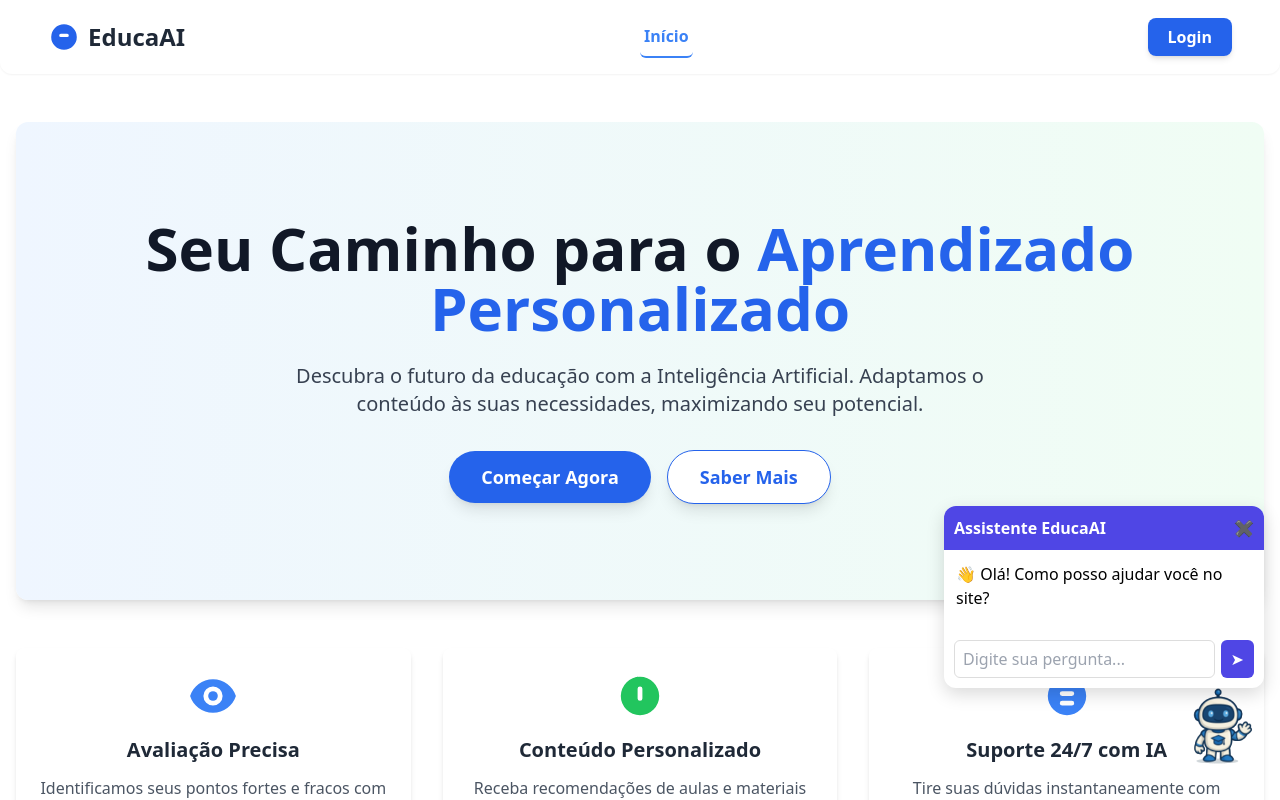
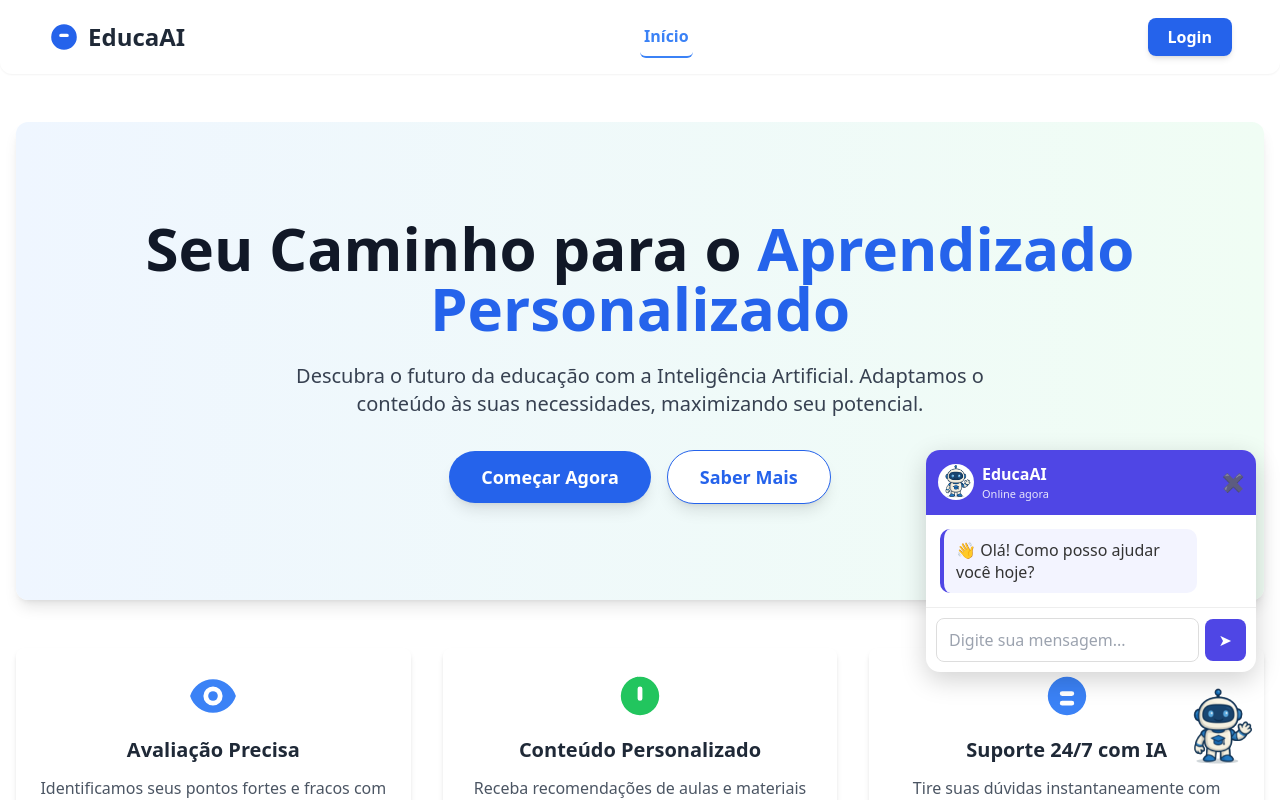
Before and after one commit to Richard-SI/educaAI-Nuxt, a Nuxt app: page / in a window 1280 px wide. Both pictures are taken after a click on the button 1218 px from the left and 734 px from the top of the page. Shown: the top 800 px of the page. Built offline with nearby package versions, Linux system fonts and the light colour scheme.

Commit message:
feat: melhorar a interface do Assistente com novas animações e ajustes de estilo

```diff
--- a/components/AssistantChat.vue
+++ b/components/AssistantChat.vue
@@ -1,35 +1,47 @@
 <template>
-  <transition name="fade">
-    <div v-if="open" class="chat-box">
+  <transition name="chat-fade">
+    <div v-if="open" class="chat-container">
+      <!-- HEADER -->
       <div class="chat-header">
-        Assistente EducaAI
+        <div class="header-info">
+          <img src="/educaAI.png" alt="Assistente" class="header-avatar" />
+          <div>
+            <strong>EducaAI</strong>
+            <div class="status">Online agora</div>
+          </div>
+        </div>
         <button class="close-btn" @click="open = false">✖</button>
       </div>
 
+      <!-- MENSAGENS -->
       <div class="chat-body">
-        <p>👋 Olá! Como posso ajudar você no site?</p>
+        <div class="assistant-message animate-in">
+          👋 Olá! Como posso ajudar você hoje?
+        </div>
       </div>
 
+      <!-- RODAPÉ -->
       <div class="chat-footer">
         <input
           v-model="message"
-          placeholder="Digite sua pergunta..."
+          placeholder="Digite sua mensagem..."
           @keyup.enter="send"
         />
-        <button @click="send">➤</button>
+        <button class="send-btn" @click="send">➤</button>
       </div>
     </div>
   </transition>
 </template>
 
 <script setup>
-import { ref, onMounted, onUnmounted } from 'vue'
+import { ref, onMounted, onUnmounted } from "vue"
 
 const open = ref(false)
 const message = ref("")
 
 function send() {
   if (!message.value.trim()) return
+
   alert("Pergunta enviada: " + message.value)
   message.value = ""
 }
@@ -48,52 +60,160 @@ onUnmounted(() => {
 </script>
 
 <style scoped>
-.chat-box {
+
+/* ==== TRANSIÇÃO DO CHAT ==== */
+.chat-fade-enter-active,
+.chat-fade-leave-active {
+  transition: opacity .25s ease, transform .25s ease;
+}
+
+.chat-fade-enter-from,
+.chat-fade-leave-to {
+  opacity: 0;
+  transform: translateY(12px) scale(0.98);
+}
+
+/* ==== CONTAINER PRINCIPAL ==== */
+.chat-container {
   position: fixed;
-  bottom: 7rem;
-  right: 1rem;
-  width: 320px;
-  background: white;
-  border-radius: 12px;
-  box-shadow: 0 6px 18px rgba(0,0,0,0.15);
+  bottom: 8rem;
+  right: 1.5rem;
+  width: 330px;
+  background: #ffffff;
+  border-radius: 14px;
+  box-shadow: 0 8px 26px rgba(0,0,0,0.18);
   display: flex;
   flex-direction: column;
+  overflow: hidden;
   z-index: 99999;
+  animation: popup-in .25s ease forwards;
 }
 
+@keyframes popup-in {
+  from {
+    opacity: 0;
+    transform: translateY(15px) scale(0.95);
+  }
+  to {
+    opacity: 1;
+    transform: translateY(0) scale(1);
+  }
+}
+
+/* ==== HEADER ==== */
 .chat-header {
-  padding: 10px;
   background: #4f46e5;
   color: white;
-  font-weight: bold;
+  padding: 12px;
   display: flex;
   justify-content: space-between;
-  border-radius: 12px 12px 0 0;
+  align-items: center;
 }
 
-.chat-body {
-  padding: 12px;
-  min-height: 80px;
+.header-info {
+  display: flex;
+  align-items: center;
+  gap: 8px;
 }
 
+.header-avatar {
+  width: 36px;
+  height: 36px;
+  border-radius: 50%;
+  object-fit: cover;
+  background: white;
+}
+
+.status {
+  font-size: 11px;
+  opacity: 0.85;
+}
+
+.close-btn {
+  background: transparent;
+  border: none;
+  color: white;
+  font-size: 18px;
+  cursor: pointer;
+  opacity: 0.8;
+  transition: opacity .2s;
+}
+.close-btn:hover {
+  opacity: 1;
+}
+
+/* ==== BODY ==== */
+.chat-body {
+  padding: 14px;
+  max-height: 260px;
+  overflow-y: auto;
+  display: flex;
+  flex-direction: column;
+  gap: 10px;
+}
+
+.assistant-message {
+  background: #f3f4ff;
+  color: #333;
+  padding: 10px 12px;
+  border-radius: 10px;
+  max-width: 85%;
+  line-height: 1.4;
+  border-left: 4px solid #4f46e5;
+  animation: fade-in .4s ease both;
+}
+
+@keyframes fade-in {
+  from {
+    opacity: 0;
+    transform: translateY(6px);
+  }
+  to {
+    opacity: 1;
+    transform: translateY(0);
+  }
+}
+
+/* ==== FOOTER ==== */
 .chat-footer {
   padding: 10px;
   display: flex;
+  align-items: center;
   gap: 6px;
+  border-top: 1px solid #eee;
 }
 
 .chat-footer input {
   flex: 1;
-  padding: 6px 8px;
+  padding: 9px 12px;
   border: 1px solid #ddd;
-  border-radius: 6px;
+  border-radius: 8px;
+  outline: none;
+  transition: border .25s, box-shadow .25s;
 }
 
-.chat-footer button {
-  padding: 6px 10px;
+.chat-footer input:focus {
+  border-color: #4f46e5;
+  box-shadow: 0 0 0 3px rgba(79, 70, 229, 0.2);
+}
+
+.send-btn {
   background: #4f46e5;
   color: white;
-  border-radius: 6px;
+  border: none;
+  padding: 9px 14px;
+  border-radius: 8px;
   cursor: pointer;
+  font-size: 16px;
+  transition: transform .2s ease, background .2s;
+}
+
+.send-btn:hover {
+  transform: translateY(-2px);
+  background: #3f3acd;
+}
+
+.send-btn:active {
+  transform: scale(0.95);
 }
 </style>
```
